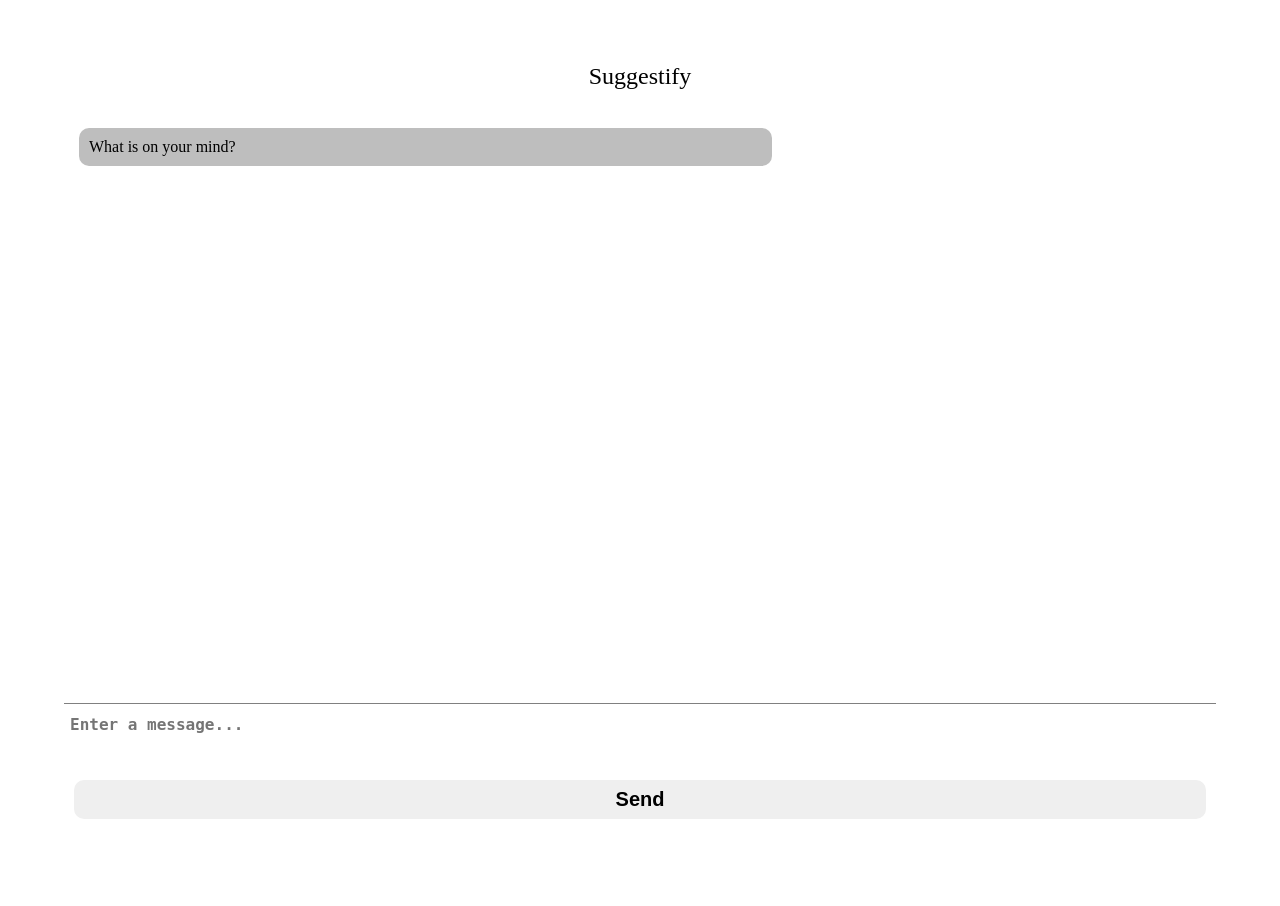
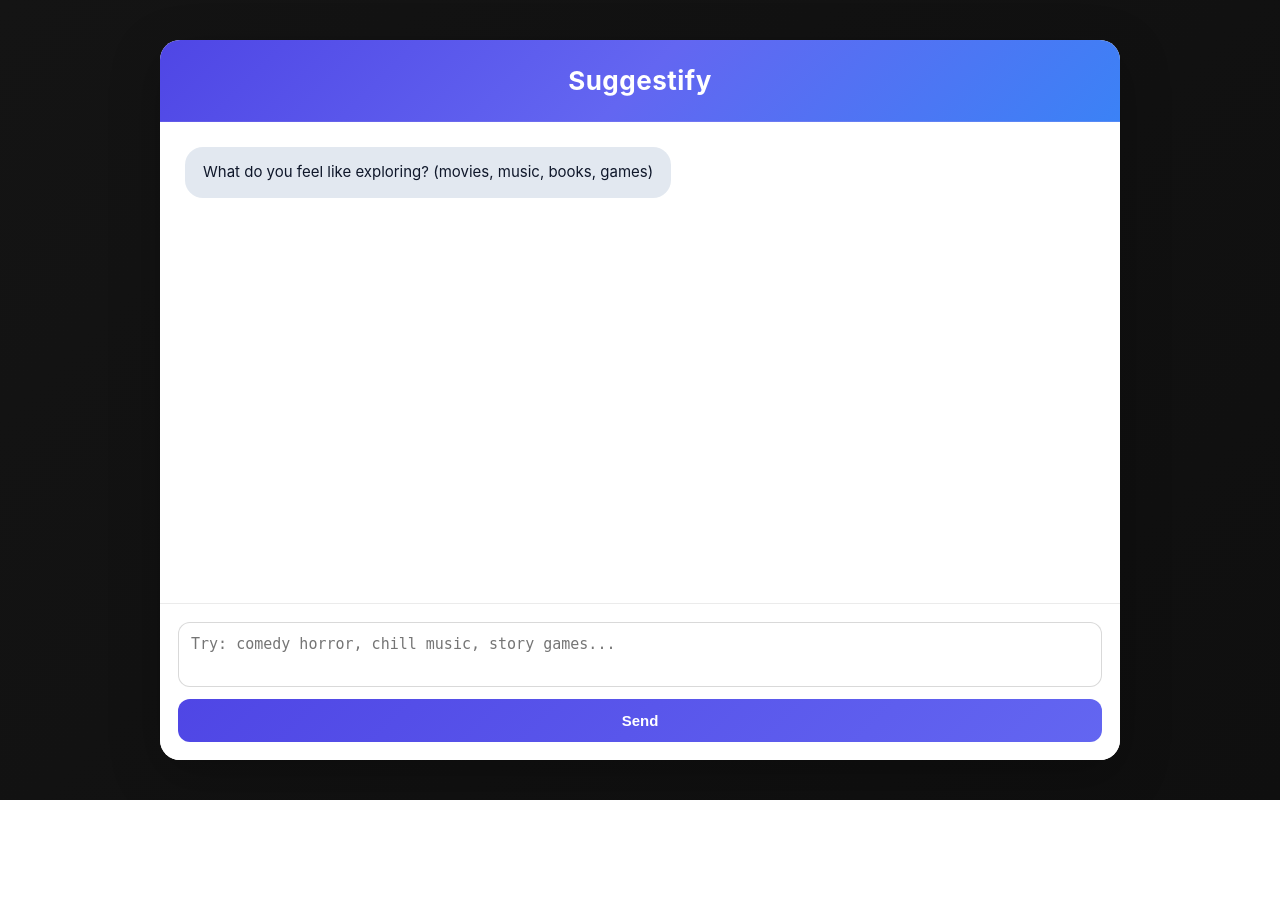
Before and after one commit to KevinChew8/CSC603-Project, a Flask app: page / in a window 1280 px wide. After the commit the page ends 800 px from the top, so only its background shows below. Run offline with Flask 3, Linux system fonts and the light colour scheme; parts of the project's set-up code (start-up, migrations or seed data) failed here and were passed over.

Commit message:
incorporated google colab code into main.py, improved css to create a chatgpt like chat, added features like clickable posters and more

```diff
--- a/main.py
+++ b/main.py
@@ -1,5 +1,143 @@
-# imports
-from flask import Flask, render_template
+from flask import Flask, render_template, request, jsonify
+import requests
+import re
+from pathlib import Path
+
+# -----------------------------
+# MODEL SETUP (AUTO DOWNLOAD)
+# -----------------------------
+
+MODEL_PATH = Path("./Meta-Llama-3.1-8B-Instruct-Q8_0.gguf")
+
+MODEL_URL = "https://huggingface.co/bartowski/Meta-Llama-3.1-8B-Instruct-GGUF/resolve/main/Meta-Llama-3.1-8B-Instruct-Q8_0.gguf"
+
+def download_model():
+    print("Model not found. Downloading...")
+
+    with requests.get(MODEL_URL, stream=True) as r:
+        r.raise_for_status()
+        with open(MODEL_PATH, "wb") as f:
+            for chunk in r.iter_content(chunk_size=8192):
+                if chunk:
+                    f.write(chunk)
+
+    print("Download complete!")
+
+if not MODEL_PATH.exists():
+    download_model()
+
+# -----------------------------
+# LOAD LLM
+# -----------------------------
+
+from llama_cpp import Llama
+
+llama3 = Llama(
+    model_path=str(MODEL_PATH),
+    verbose=False,
+    n_gpu_layers=-1,
+    n_ctx=8192,
+)
+
+def generate_response(_model, _messages):
+    return _model.create_chat_completion(
+        _messages,
+        max_tokens=200,
+        temperature=0.5,
+    )["choices"][0]["message"]["content"]
+
+# -----------------------------
+# RECOMMENDATION LOGIC
+# -----------------------------
+
+def extract_items(text):
+    lines = text.split("\n")
+    items = []
+
+    for line in lines:
+        cleaned = re.sub(r"^\s*[\d\-\)\.]+\s*", "", line).strip()
+        if cleaned:
+            items.append(cleaned)
+
+    return items
+
+
+def parse_item(item):
+    """
+    Extract media type and title
+    Example: [Movie] Get Out
+    """
+    match = re.match(r"\[(.*?)\]\s*(.*)", item)
+
+    if match:
+        media_type = match.group(1).lower()
+        title = match.group(2)
+    else:
+        media_type = "unknown"
+        title = item
+
+    return media_type, title
+
+
+def get_recommendations(model, user_input):
+    system_prompt = (
+        "You are a multimedia recommendation engine.\n\n"
+        "You recommend movies, music, books, and video games.\n\n"
+        "STRICT RULES:\n"
+        "- Output EXACTLY 5 items\n"
+        "- Each item must include a media tag:\n"
+        "  [Movie], [Music], [Book], or [Game]\n"
+        "- NO explanations\n"
+        "- NO extra text\n"
+        "- ONLY numbered list\n"
+        "- Format exactly like:\n"
+        "  1. [Movie] Get Out\n"
+        "  2. [Music] Thriller - Michael Jackson\n"
+    )
+
+    messages = [
+        {"role": "system", "content": system_prompt},
+        {"role": "user", "content": user_input},
+    ]
+
+    output = generate_response(model, messages)
+    items = extract_items(output)
+
+    parsed = []
+    for item in items[:5]:
+        media_type, title = parse_item(item)
+        parsed.append({
+            "type": media_type,
+            "title": title
+        })
+
+    return parsed
+
+# -----------------------------
+# TMDb POSTER FETCH (MOVIES ONLY)
+# -----------------------------
+
+API_KEY = ""
+
+def get_movie_poster(title):
+    url = "https://api.themoviedb.org/3/search/movie"
+    params = {
+        "api_key": API_KEY,
+        "query": title,
+    }
+
+    response = requests.get(url, params=params).json()
+
+    if response.get("results"):
+        for r in response["results"]:
+            if r.get("poster_path"):
+                return f"https://image.tmdb.org/t/p/w500{r['poster_path']}"
+
+    return "https://via.placeholder.com/300x450?text=No+Image"
+
+# -----------------------------
+# FLASK APP
+# -----------------------------
 
 app = Flask(__name__)
 
@@ -7,5 +145,29 @@ app = Flask(__name__)
 def main_page():
     return render_template('main_page.html')
 
+
+@app.route('/recommend', methods=['POST'])
+def recommend():
+    data = request.get_json()
+    user_input = data.get("query")
+
+    items = get_recommendations(llama3, user_input)
+
+    results = []
+    for item in items:
+        if item["type"] == "movie":
+            poster = get_movie_poster(item["title"])
+        else:
+            poster = None
+
+        results.append({
+            "title": item["title"],
+            "type": item["type"],
+            "poster": poster
+        })
+
+    return jsonify(results)
+
+
 if __name__ == '__main__':
     app.run(debug=True)
--- a/static/css/main_page.css
+++ b/static/css/main_page.css
@@ -1,106 +1,271 @@
-/*can give two colors for light and dark mode on browser*/
 :root {
     color-scheme: light dark;
+
+    /* Backgrounds */
+    --bg-light: #eef2ff;
+    --bg-dark: #020617;
+
+    --chat-light: #ffffff;
+    --chat-dark: #0f172a;
+
+    /* Messages */
+    --bot-light: #e2e8f0;
+    --bot-dark: #1e293b;
+
+    --user-light: #4f46e5;
+    --user-dark: #6366f1;
+
+    /* Text */
+    --text-light: #0f172a;
+    --text-dark: #e2e8f0;
+
+    /* Accent */
+    --accent: #6366f1;
 }
 
-/*all elements*/
+/* Reset */
 * {
-    box-sizing: boxing-box;
+    box-sizing: border-box;
     margin: 0;
     padding: 0;
 }
 
+/* Body */
 body {
-    font-style: normal;
-    font-weight: 400;
-    background-color: light-dark(#ffffff, #121212);
+    font-family: "Inter", system-ui, sans-serif;
+    background: linear-gradient(135deg, #141414, #0f0f0f);
+    background-color: light-dark(var(--bg-light), var(--bg-dark));
+
+    display: flex;
+    justify-content: center;
+    align-items: center;
+    height: 100vh;
+    padding: 25px;
 }
 
+/* Chat container */
 .chat_box {
-    width: 90vw;
-    height: 100vh;
+    width: 75vw;
+    max-width: 1200px;
+    height: 90vh;
+
+    display: flex;
+    flex-direction: column;
+
+    border-radius: 20px;
     overflow: hidden;
-    overflow-y: clip;
-    border: 3px solid light-dark(#ffffff, #121212);
-    border-radius: 10px;
-    margin: 50px auto;
-    background: light-dark(#ffffff, #202020);
-    background-size: contain;
-    background-position: center;
+
+    background: light-dark(var(--chat-light), var(--chat-dark));
+    box-shadow: 0 15px 50px rgba(0,0,0,0.25);
 }
 
+/* 🔥 IMPROVED HEADER */
 .chat_bot_title {
-    height: 5%;
-    background-color: light-dark(#ffffff, #404040);
-    color: light-dark(#000000, #e0e0e0);
-    font-size: 24px;
+    padding: 25px 20px;
+    font-size: 26px;
+    font-weight: 700;
+    letter-spacing: 0.5px;
+
     text-align: center;
-    padding: 10px 0;
-    border-radius: 10px 10px 0 0;
+
+    background: linear-gradient(135deg, #4f46e5, #6366f1, #3b82f6);
+    color: white;
+
+    border-bottom: 1px solid rgba(255,255,255,0.1);
 }
 
+/* Chat body */
 .chat_bot_body {
-    height: 70%;
-    padding: 15px;
+    flex: 1;
+    padding: 25px;
+
     list-style: none;
     overflow-y: auto;
+
+    display: flex;
+    flex-direction: column;
+    gap: 18px;
+
+    scroll-behavior: smooth;
 }
 
+/* Message container */
 .chat_bot_body li {
-    margin-bottom: 10px;
+    display: flex;
 }
 
+/* Message bubbles */
 .chat_bot_body p {
+    padding: 14px 18px;
+    border-radius: 18px;
     max-width: 60%;
-    padding: 10px;
-    border-radius: 10px;
-    overflow-wrap: break-word;
+    font-size: 15px;
+    line-height: 1.5;
 }
 
-/*Probably give ai and user different background color in future*/
-.chat_bot_out p {
-    background-color: light-dark(#BEBEBE, #404040);
-    align-self: flex-end;
-    color: light-dark(#000000, #e0e0e0);
+/* Bot messages */
+.chat_bot_in {
+    justify-content: flex-start;
 }
 
 .chat_bot_in p {
-    background-color: light-dark(#BEBEBE, #404040);
-    color: light-dark(#000000, #e0e0e0);
+    background-color: light-dark(var(--bot-light), var(--bot-dark));
+    color: light-dark(var(--text-light), var(--text-dark));
 }
 
-.chat_bot_input {
-    padding: 10px;
-    border-top: 1px solid grey;
+/* User messages */
+.chat_bot_out {
+    justify-content: flex-end;
 }
 
+.chat_bot_out p {
+    background: linear-gradient(135deg, #4f46e5, #6366f1);
+    color: white;
+}
+
+/* Input area */
+.chat_bot_input {
+    padding: 18px;
+    border-top: 1px solid rgba(0,0,0,0.08);
+
+    background-color: light-dark(#ffffff, #020617);
+
+    display: flex;
+    flex-direction: column;
+    gap: 12px;
+}
+
+/* Textarea */
 .chat_bot_input textarea {
     width: 100%;
-    height: 10%;
-    padding: 10px;
-    border: 1px solid light-dark(#ffffff, #121212);
-    border-radius: 10px;
+    height: 65px;
+
+    padding: 12px;
+    border-radius: 12px;
+
+    border: 1px solid rgba(0,0,0,0.15);
+    outline: none;
     resize: none;
-    outline: none;
-    overflow-y: scroll;
-    background-color: light-dark(#f5f5f5, light-grey);
-    font-size: 16px;
-    color: light-dark(#000000, #e0e0e0);
-    font-weight: 600;
-    margin-top: -10px;
-    margin-left: -15px;
+
+    font-size: 15px;
+
+    background-color: light-dark(#ffffff, #1e293b);
+    color: light-dark(var(--text-light), var(--text-dark));
 }
 
+/* Send button */
 #send_btn {
+    padding: 13px;
+
+    border: none;
+    border-radius: 12px;
+
+    font-size: 15px;
+    font-weight: 600;
+
+    cursor: pointer;
+
+    background: linear-gradient(135deg, #4f46e5, #6366f1);
+    color: white;
+
+    transition: all 0.2s ease;
+}
+
+#send_btn:hover {
+    transform: translateY(-1px);
+    box-shadow: 0 8px 20px rgba(99,102,241,0.4);
+}
+
+/* ---------------- */
+/* 🎬 RESULTS GRID */
+/* ---------------- */
+
+.results_grid {
+    display: flex;
+    gap: 18px;
+    overflow-x: auto;
+    padding: 10px 0;
+
+    scroll-behavior: smooth;
+}
+
+/* Card */
+.card {
+    min-width: 150px;
+    max-width: 150px;
+
+    cursor: pointer;
+    text-align: center;
+
+    transition: all 0.2s ease;
+}
+
+.card:hover {
+    transform: scale(1.08);
+}
+
+/* Poster */
+.card img {
     width: 100%;
-    padding: 8px;
-    border: 0;
-    outline: none;
-    font-size: 20px;
-    font-weight: 600;
+    border-radius: 14px;
+    box-shadow: 0 8px 20px rgba(0,0,0,0.35);
+}
+
+/* Placeholder */
+.no-image {
+    width: 100%;
+    height: 220px;
+
+    border-radius: 14px;
+
+    background: linear-gradient(135deg, #475569, #1e293b);
+    color: white;
+
+    display: flex;
+    align-items: center;
+    justify-content: center;
+
+    font-size: 12px;
+}
+
+/* Card text */
+.card_info {
+    margin-top: 6px;
+}
+
+.media_type {
+    font-size: 11px;
+    opacity: 0.6;
+}
+
+.card_info p {
+    font-size: 13px;
+    margin-top: 3px;
+}
+
+/* Scrollbar */
+.results_grid::-webkit-scrollbar {
+    height: 6px;
+}
+
+.results_grid::-webkit-scrollbar-thumb {
+    background: #6366f1;
     border-radius: 10px;
-    background-color: light-dark(#f5f5f5, light-grey);
-    cursor: pointer;
-    color: light-dark(#000000, #e0e0e0);
-    margin-top: 12px;
 }
+
+/* Mobile fallback */
+@media (max-width: 600px) {
+    .chat_box {
+        width: 95vw;
+        height: 95vh;
+    }
+
+    .chat_bot_body p {
+        max-width: 80%;
+        font-size: 14px;
+    }
+
+    .card {
+        min-width: 120px;
+    }
+}
--- a/templates/main_page.html
+++ b/templates/main_page.html
@@ -2,21 +2,103 @@
 <html lang="en">
 <head>
     <meta charset="UTF-8">
-    <title>Main Page</title>
+    <title>Suggestify</title>
     <link rel="stylesheet" href="{{url_for('static', filename='css/main_page.css')}}">
 </head>
 <body>
+
 <div class="chat_box">
     <div class="chat_bot_title">Suggestify</div>
+
     <ul class="chat_bot_body">
         <li class="chat_bot_in">
-                <p>What is on your mind?</p>
+            <p>What do you feel like exploring? (movies, music, books, games)</p>
         </li>
     </ul>
+
     <div class="chat_bot_input">
-            <textarea rows="0" cols="17" placeholder="Enter a message..."></textarea>
+        <textarea id="user_input" placeholder="Try: comedy horror, chill music, story games..."></textarea>
         <button id="send_btn">Send</button>
     </div>
 </div>
+
+<script>
+const sendBtn = document.getElementById("send_btn");
+const inputBox = document.getElementById("user_input");
+const chatBody = document.querySelector(".chat_bot_body");
+
+sendBtn.addEventListener("click", async () => {
+    const userText = inputBox.value.trim();
+    if (!userText) return;
+
+    // Show user message
+    chatBody.innerHTML += `
+        <li class="chat_bot_out">
+            <p>${userText}</p>
+        </li>
+    `;
+
+    inputBox.value = "";
+
+    // Loading message
+    chatBody.innerHTML += `
+        <li class="chat_bot_in" id="loading">
+            <p>Thinking...</p>
+        </li>
+    `;
+
+    chatBody.scrollTop = chatBody.scrollHeight;
+
+    // Call backend
+    const response = await fetch("/recommend", {
+        method: "POST",
+        headers: {
+            "Content-Type": "application/json"
+        },
+        body: JSON.stringify({ query: userText })
+    });
+
+    const data = await response.json();
+
+    // Remove loading
+    document.getElementById("loading").remove();
+
+    // Show results
+    let botHTML = `<li class="chat_bot_in"><div class="results_grid">`;
+
+    data.forEach(item => {
+        const searchQuery = encodeURIComponent(item.title);
+
+        botHTML += `
+            <div class="card" onclick="window.open('https://www.google.com/search?q=${searchQuery}', '_blank')">
+                ${
+                    item.poster
+                    ? `<img src="${item.poster}">`
+                    : `<div class="no-image">No Image</div>`
+                }
+                <div class="card_info">
+                    <span class="media_type">[${item.type.toUpperCase()}]</span>
+                    <p>${item.title}</p>
+                </div>
+            </div>
+        `;
+    });
+
+    botHTML += `</div></li>`;
+
+    chatBody.innerHTML += botHTML;
+
+    chatBody.scrollTop = chatBody.scrollHeight;
+});
+
+// Optional: press Enter to send
+inputBox.addEventListener("keypress", function(e) {
+    if (e.key === "Enter" && !e.shiftKey) {
+        e.preventDefault();
+        sendBtn.click();
+    }
+});
+</script>
+
 </body>
 </html>
```
Also changed, not shown: 1 other file. Lines whose indentation alone changed are shown as unchanged.
